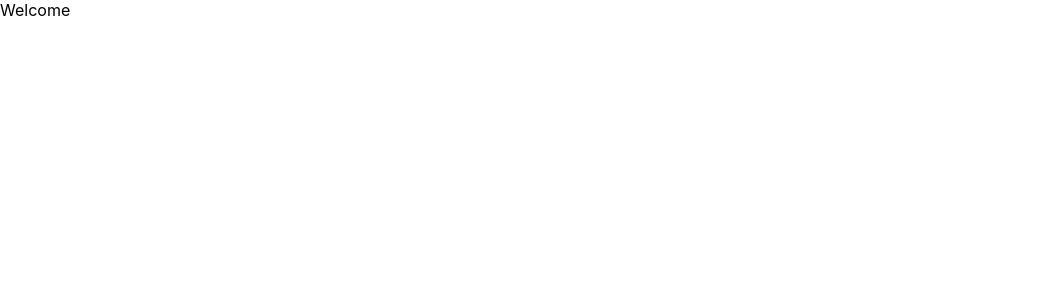
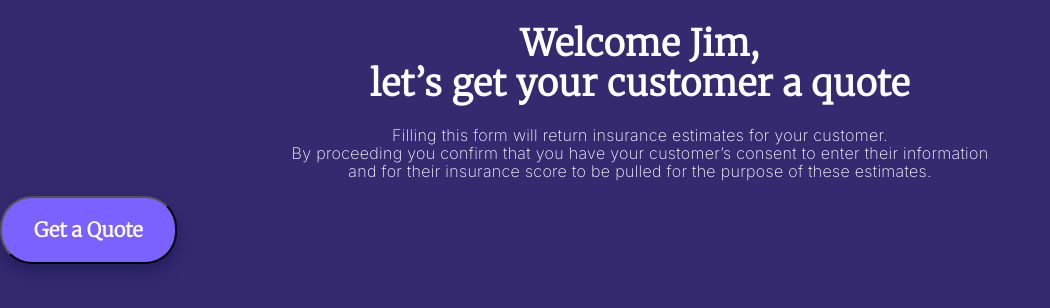
Before and after one commit to bojan-hippo/refferrer-quoting-microsite, a React (Create React App) app: page / in a window 1280 px wide. Shown: the top 308 px of the page, without its empty margins (0-1050 px from the left). Built offline with nearby package versions, Linux system fonts and the light colour scheme.

Commit message:
Install and configure scss

```diff
--- a/package.json
+++ b/package.json
@@ -15,6 +15,7 @@
     "react-router": "^6.3.0",
     "react-router-dom": "^6.3.0",
     "react-scripts": "5.0.1",
+    "sass": "^1.51.0",
     "typescript": "^4.6.4",
     "web-vitals": "^2.1.4"
   },
--- /dev/null
+++ b/src/components/Button/PrimaryButton.tsx
@@ -0,0 +1,14 @@
+import "./styles.scss";
+
+interface Props {
+  text: string;
+  onClick: () => void;
+}
+
+export default function PrimaryButton({ text, onClick }: Props) {
+  return (
+    <button onClick={onClick} className="PrimaryButton">
+      {text}
+    </button>
+  );
+}
--- /dev/null
+++ b/src/components/Button/styles.scss
@@ -0,0 +1,18 @@
+.PrimaryButton {
+  font-family: "Merriweather";
+  font-style: normal;
+  font-weight: 700;
+  font-size: 20px;
+  line-height: 32px;
+  padding: 16px 32px;
+  background: #7b61ff;
+  box-shadow: 0px 8px 15px rgba(11, 13, 70, 0.4);
+  border-radius: 32px;
+  color: #ffffff;
+
+  font-family: "Merriweather";
+  font-style: normal;
+  font-weight: 700;
+  font-size: 20px;
+  line-height: 32px;
+}
--- a/src/index.css
+++ /dev/null
@@ -1,13 +0,0 @@
-body {
-  margin: 0;
-  font-family: -apple-system, BlinkMacSystemFont, 'Segoe UI', 'Roboto', 'Oxygen',
-    'Ubuntu', 'Cantarell', 'Fira Sans', 'Droid Sans', 'Helvetica Neue',
-    sans-serif;
-  -webkit-font-smoothing: antialiased;
-  -moz-osx-font-smoothing: grayscale;
-}
-
-code {
-  font-family: source-code-pro, Menlo, Monaco, Consolas, 'Courier New',
-    monospace;
-}
--- /dev/null
+++ b/src/index.scss
@@ -0,0 +1,16 @@
+@import "./style/variables";
+@import url("https://fonts.googleapis.com/css2?family=Inter:wght@200&family=Merriweather:wght@300&display=swap");
+
+body {
+  margin: 0;
+  background-color: $purple;
+  color: $white;
+}
+
+* {
+  box-sizing: border-box;
+  &::before,
+  &::after {
+    box-sizing: border-box;
+  }
+}
--- a/src/index.tsx
+++ b/src/index.tsx
@@ -1,6 +1,6 @@
 import React from "react";
 import ReactDOM from "react-dom/client";
-import "./index.css";
+import "./index.scss";
 import App from "./App";
 import reportWebVitals from "./reportWebVitals";
 
--- a/src/pages/Welcome/index.tsx
+++ b/src/pages/Welcome/index.tsx
@@ -1,3 +1,20 @@
+import PrimaryButton from "../../components/Button/PrimaryButton";
+import { H1, P } from "../../typography";
+
 export default function Welcome() {
-  return <div>Welcome</div>;
+  return (
+    <>
+      <H1>
+        Welcome Jim, <br /> let’s get your customer a quote
+      </H1>
+      <P>
+        Filling this form will return insurance estimates for your customer.
+        <br />
+        By proceeding you confirm that you have your customer’s consent to enter their information
+        <br />
+        and for their insurance score to be pulled for the purpose of these estimates.
+      </P>
+      <PrimaryButton text="Get a Quote" onClick={() => {}} />
+    </>
+  );
 }
--- /dev/null
+++ b/src/style/_variables.scss
@@ -0,0 +1,3 @@
+// Colors
+$white: #fff;
+$purple: #352970;
--- a/src/typography/H1.tsx
+++ b/src/typography/H1.tsx
@@ -1,3 +1,10 @@
-export default function H1() {
-  return <h1>H1</h1>;
+import { ReactNode } from "react";
+import "./styles.scss";
+
+interface Props {
+  children: string | ReactNode;
 }
+
+export default function H1({ children }: Props) {
+  return <h1 className="H1">{children}</h1>;
+}
--- a/src/typography/P.tsx
+++ b/src/typography/P.tsx
@@ -1,3 +1,10 @@
-export default function P() {
-  return <div>P</div>;
+import { ReactNode } from "react";
+import "./styles.scss";
+
+interface Props {
+  children: string | ReactNode;
 }
+
+export default function P({ children }: Props) {
+  return <p className="P">{children}</p>;
+}
--- /dev/null
+++ b/src/typography/styles.scss
@@ -0,0 +1,20 @@
+.H1 {
+  font-family: "Merriweather";
+  font-style: normal;
+  font-weight: 700;
+  font-size: 36px;
+  line-height: 110%;
+  text-align: center;
+  letter-spacing: 0.02em;
+  font-feature-settings: "case" on;
+}
+
+.P {
+  font-family: "Inter";
+  font-style: normal;
+  font-weight: 400;
+  font-size: 16px;
+  line-height: 110%;
+  text-align: center;
+  letter-spacing: 0.02em;
+}
```
Also changed, not shown: 1 other file (tests, documents, lock files or other folders).
